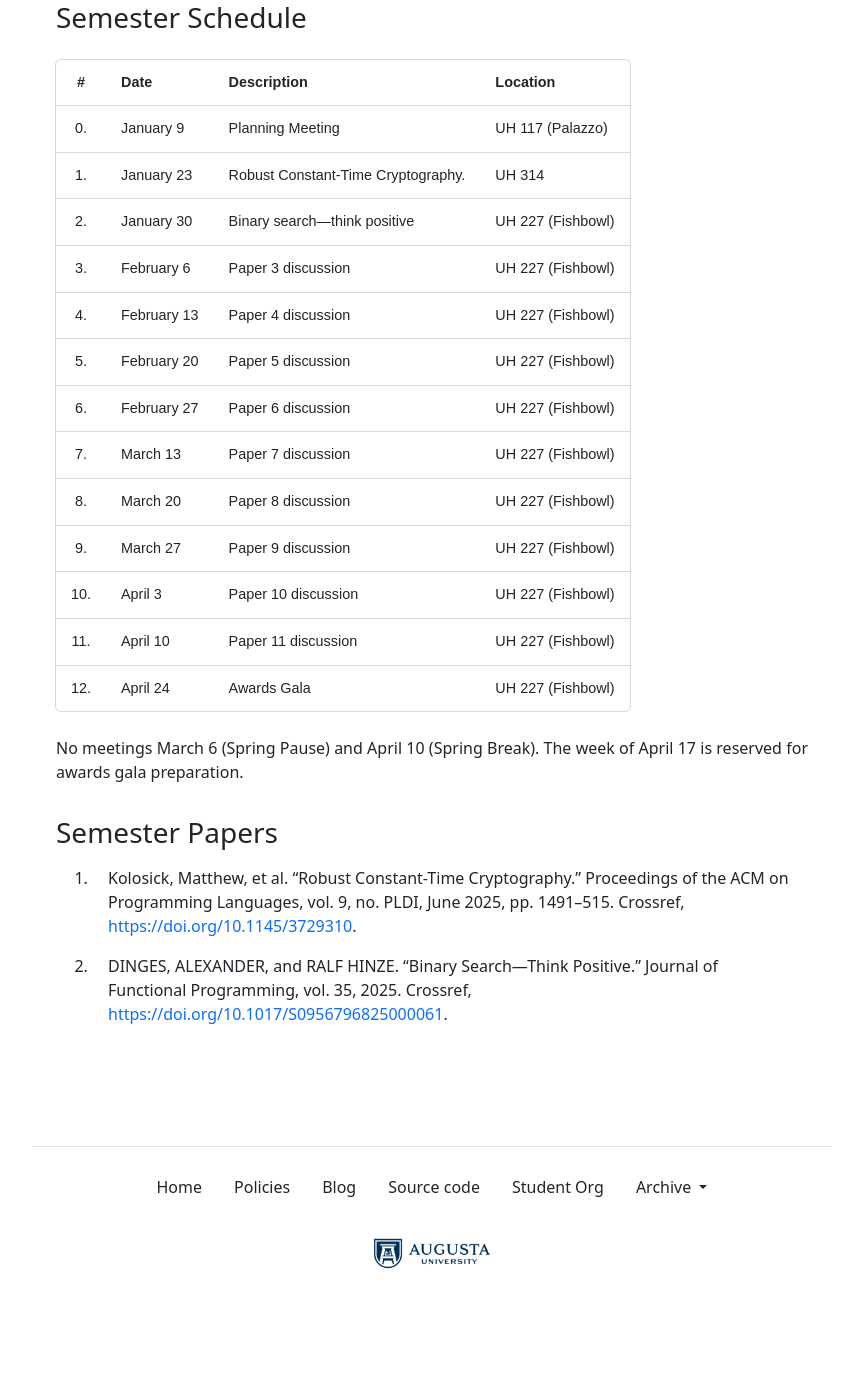
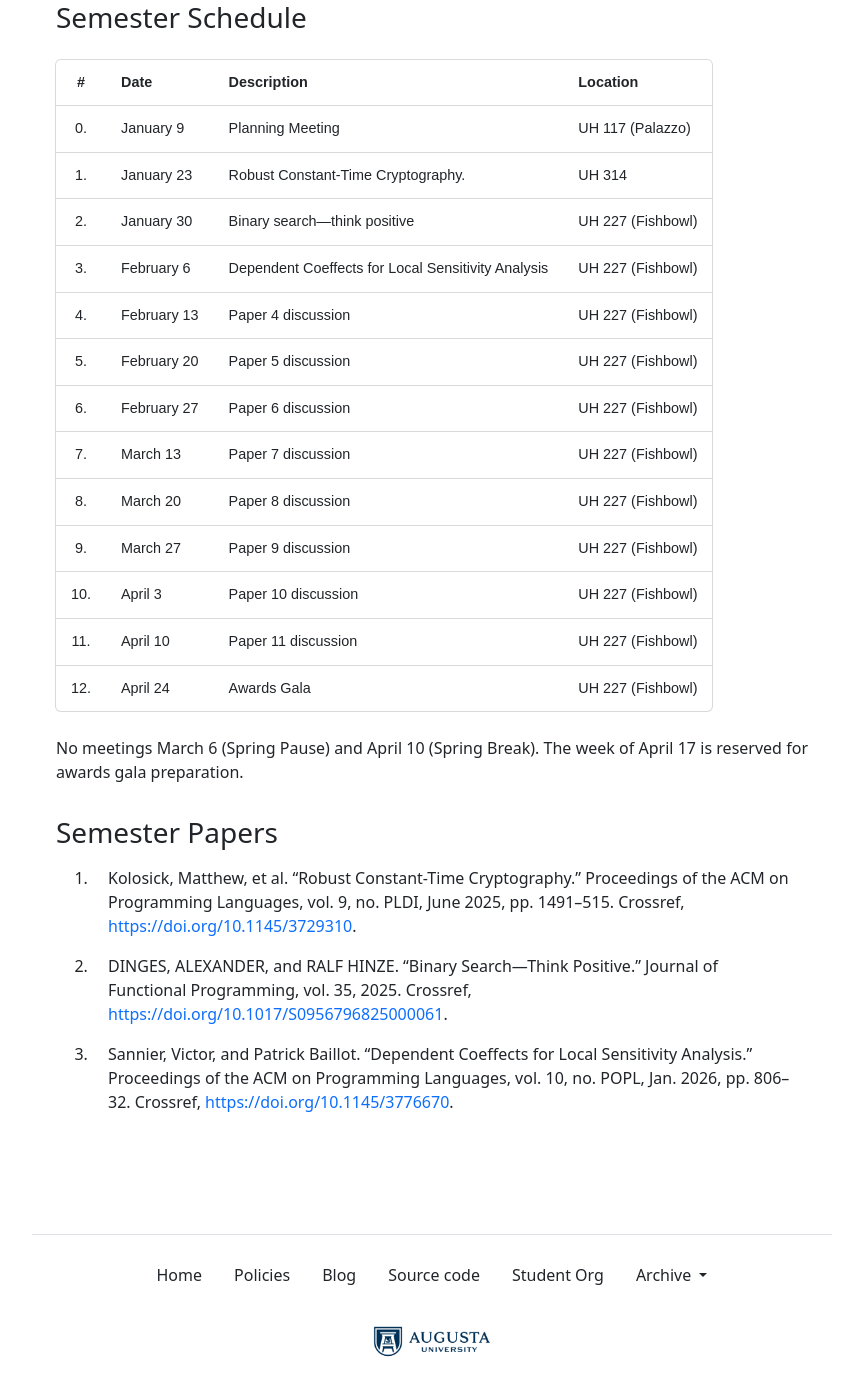
Before and after one commit to the-au-forml-lab/plgroup, a Jekyll site: the page built from docs/index.md, in a window 1280 px wide and 1400 px high, scrolled down 600 px. Shown: the top 1396 px of the window, without its empty margins (208-1071 px from the left). Built offline with Jekyll 4.4.1, drawn with Linux system fonts in a browser that asks for light colours; before the commit the page ends 1920 px from its top, so only the background shows below that.

Commit message:
[create-pull-request] automated change

```diff
--- a/data/history.txt
+++ b/data/history.txt
@@ -59,3 +59,4 @@
 10.1145/3689798
 10.1145/3729310
 10.1017/S0956796825000061
+10.1145/3776670
--- a/docs/index.md
+++ b/docs/index.md
@@ -31,7 +31,7 @@ organization.
 | 0.  | January 9   | Planning Meeting                   | UH 117 (Palazzo)  |
 | 1.  | January 23  | Robust Constant-Time Cryptography. | UH 314            |
 | 2.  | January 30  | Binary search—think positive                 | UH 227 (Fishbowl) |
-| 3.  | February 6  | Paper 3 discussion                 | UH 227 (Fishbowl) |
+| 3.  | February 6  | Dependent Coeffects for Local Sensitivity Analysis                 | UH 227 (Fishbowl) |
 | 4.  | February 13 | Paper 4 discussion                 | UH 227 (Fishbowl) |
 | 5.  | February 20 | Paper 5 discussion                 | UH 227 (Fishbowl) |
 | 6.  | February 27 | Paper 6 discussion                 | UH 227 (Fishbowl) |
--- a/docs/papers.md
+++ b/docs/papers.md
@@ -1,2 +1,3 @@
 1. Kolosick, Matthew, et al. “Robust Constant-Time Cryptography.” Proceedings of the ACM on Programming Languages, vol. 9, no. PLDI, June 2025, pp. 1491–515. Crossref, <https://doi.org/10.1145/3729310>.
 1. DINGES, ALEXANDER, and RALF HINZE. “Binary Search—Think Positive.” Journal of Functional Programming, vol. 35, 2025. Crossref, <https://doi.org/10.1017/S0956796825000061>.
+1. Sannier, Victor, and Patrick Baillot. “Dependent Coeffects for Local Sensitivity Analysis.” Proceedings of the ACM on Programming Languages, vol. 10, no. POPL, Jan. 2026, pp. 806–32. Crossref, <https://doi.org/10.1145/3776670>.
```
